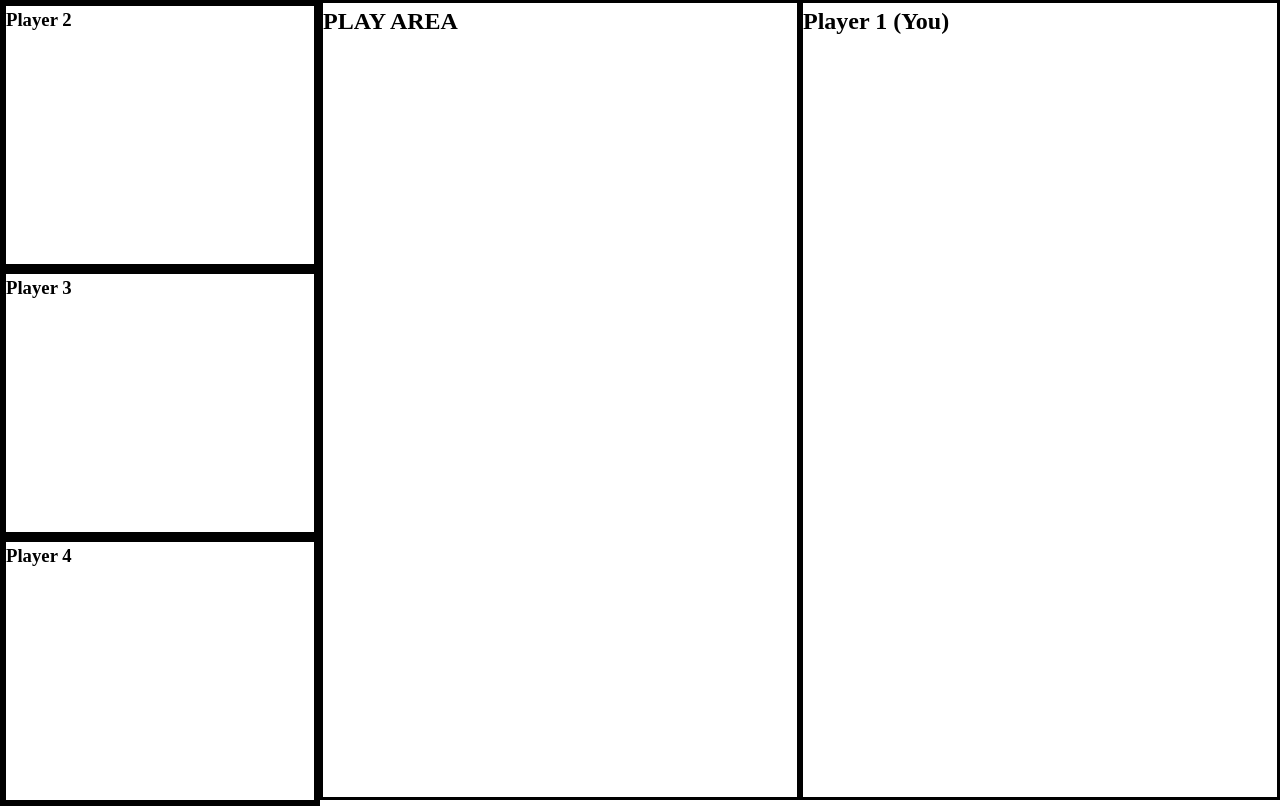
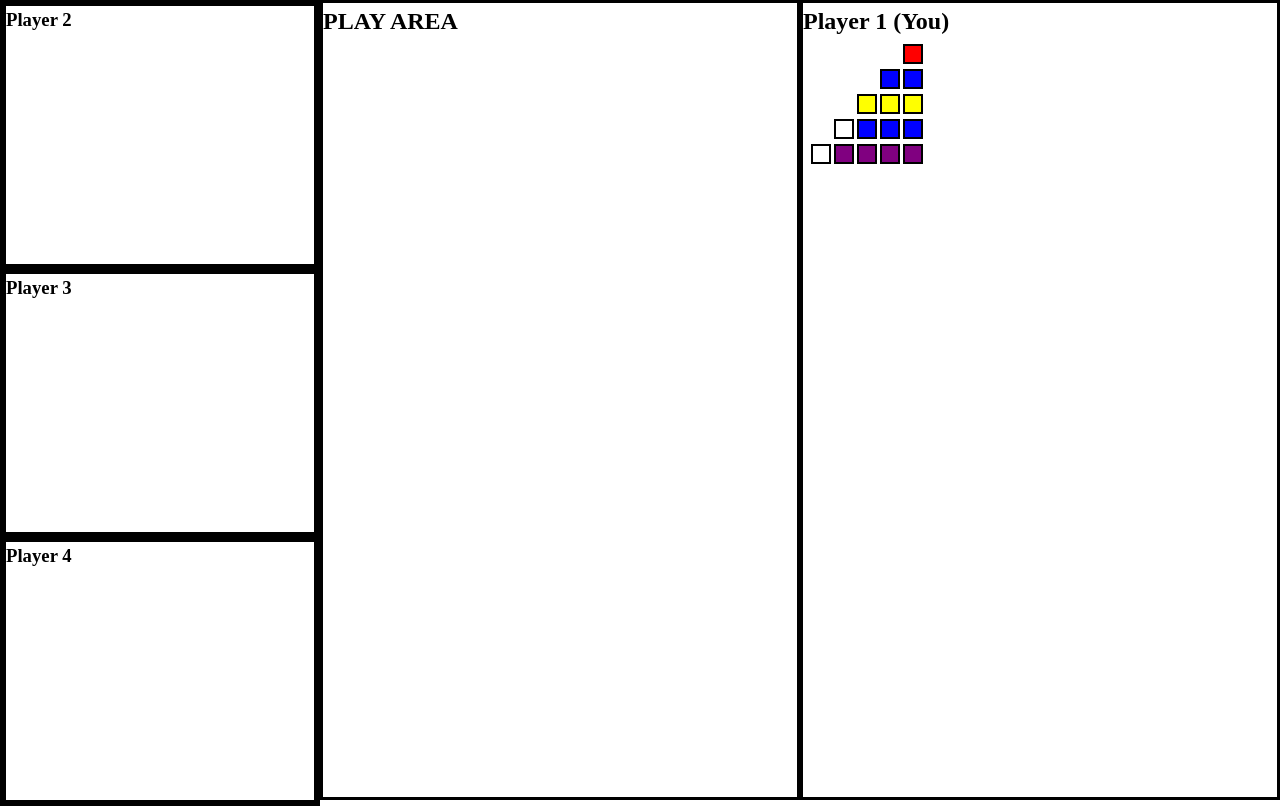
Before and after one commit to jkl-semicolon/browser-azul, a plain HTML site: page index.html in a window 1280 px wide. Shown: the part 54-860 px from the top of the page. Drawn offline with Linux system fonts and the light colour scheme.

Commit message:
built parts of player board

```diff
--- a/main.js
+++ b/main.js
@@ -193,13 +193,10 @@ const setFactoryTiles = () => {
  * @param {array}, array of player objects
  * @returns {array}, array of shuffled player objects
  */
-function shuffle(array) {
-  var m = array.length, t, i;
-  // While there remain elements to shuffle…
+const shuffle = (array) => {
+  let m = array.length, t, i;
   while (m) {
-    // Pick a remaining element…
     i = Math.floor(Math.random() * m--);
-    // And swap it with the current element.
     t = array[m];
     array[m] = array[i];
     array[i] = t;
@@ -232,12 +229,84 @@ const startGame = (numberPlayers) => {
   setPlayerOrder();
 };
 
-// startGame(4); ////////////////////////////////////////////////////////////////////////////////////////////////
+
+startGame(4); ////////////////////////////////////////////////////////////////////////////////////////////////
+// console.log(state);
+// state.players[2].limbo.push('red');
+// state.players[2].limbo.push('blue');
+// state.players[2].limbo.push('blue');
+// state.players[2].limbo.push('purple');
+// console.log(state);
 
 /**
- * Occurs upon start of game, and anytime a user input in the game happens.
+ * Creates the limbo area with colored tiles on a playerboard.
+ * @param {object}, the player to create limbo for
+ * @returns {object}, the limboArea html element
+ */
+const createLimbo = (player) => {
+  const element = document.createElement('div');
+  element.classList.add('limboArea');
+  player.limbo.forEach((stateLimboTile) => {
+    const limboTile = document.createElement('div');
+    limboTile.classList.add(`${stateLimboTile}`);
+    element.appendChild(limboTile);
+  });
+  return element;
+};
+
+// player.landing:  [[],[],[],[],[],],
+console.log(state);
+state.players[2].landing[0].push('red');
+state.players[2].landing[1].push('blue','blue');
+state.players[2].landing[2].push('yellow','yellow','yellow');
+state.players[2].landing[3].push('blue','blue','blue');
+state.players[2].landing[4].push('purple','purple','purple','purple');
+console.log(state);
+
+/**
+ * Creates the landing area with colored tiles on a playerboard.
+ * @param {object}, the player to create the landing for
+ * @returns {object}, the landingArea html element
+ */
+const createLanding = (player) => {
+  const element = document.createElement('div');
+  element.classList.add('landingArea');
+  let index = -1;
+  for (let i=4; i>=0; i--) {
+    index++;
+    const row = document.createElement('div');
+    for (let j=i; j>0; j--) {
+      const hiddenTile = document.createElement('div');
+      hiddenTile.classList.add('hiddenTile', 'tile');
+      row.appendChild(hiddenTile);
+    };
+    const blankSpace = 5 - i - player.landing[index].length;
+    for (let j=blankSpace; j>0; j--) {
+      const blankTileSpace = document.createElement('div');
+      blankTileSpace.classList.add('blankTileSpace', 'tile');
+      row.appendChild(blankTileSpace);
+    };
+    player.landing[index].forEach((stateLandingTile) => {
+      const landingTile = document.createElement('div');
+      landingTile.classList.add(`${stateLandingTile}`, 'tile');
+      row.appendChild(landingTile);
+    });
+    element.appendChild(row);
+  };
+  return element;
+};
+
+console.log(createLanding(state.players[2]));
+$playerSection.appendChild(createLanding(state.players[2]));
+
+// createLimbo(state.players[2]);//////////////////////////////////////////////////////////////////////////////
+
+/**
+ * Occurs for each player upon start of game, and anytime a user input in the game happens.
  * Creates a player's board html elements depending on their state.
+ * @param {object}, the player that is being rendered
  */
-const renderPlayerBoard = () => {
-
-}
+const renderPlayerBoard = (player) => {
+  const limbo = createLimbo(player);
+  const landing = createLanding(player);
+};
--- a/styles.css
+++ b/styles.css
@@ -28,3 +28,39 @@ main > section {
 .col-1 {width: 25%;}
 .col-2 {width: 37.5%;}
 .col-3 {width: 37.5%;}
+
+
+
+.red {
+  background-color:red;
+}
+.blue{
+  background-color:blue;
+}
+.green{
+  background-color:green;
+}
+.purple{
+  background-color:purple;
+}
+.yellow{
+  background-color:yellow;
+}
+
+.tile {
+  height:20px;
+  width:20px;
+  border:2px solid black;
+  margin-left:3px;
+}
+
+.hiddenTile {
+  border:none !important;
+}
+
+.landingArea > div {
+  display:flex;
+  flex-direction:row;
+  margin-top:5px;
+  margin-left:5px;
+}
```
